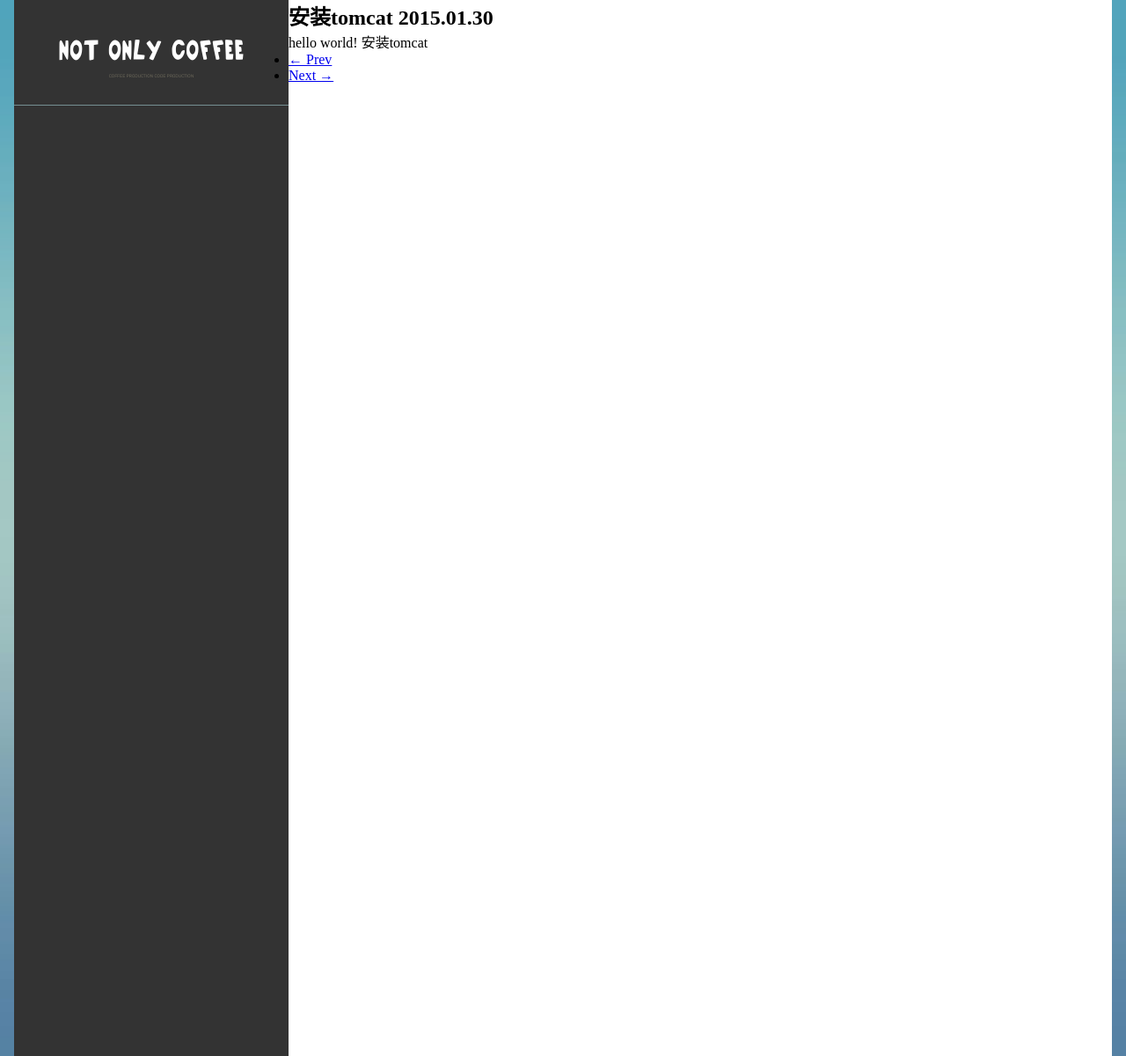
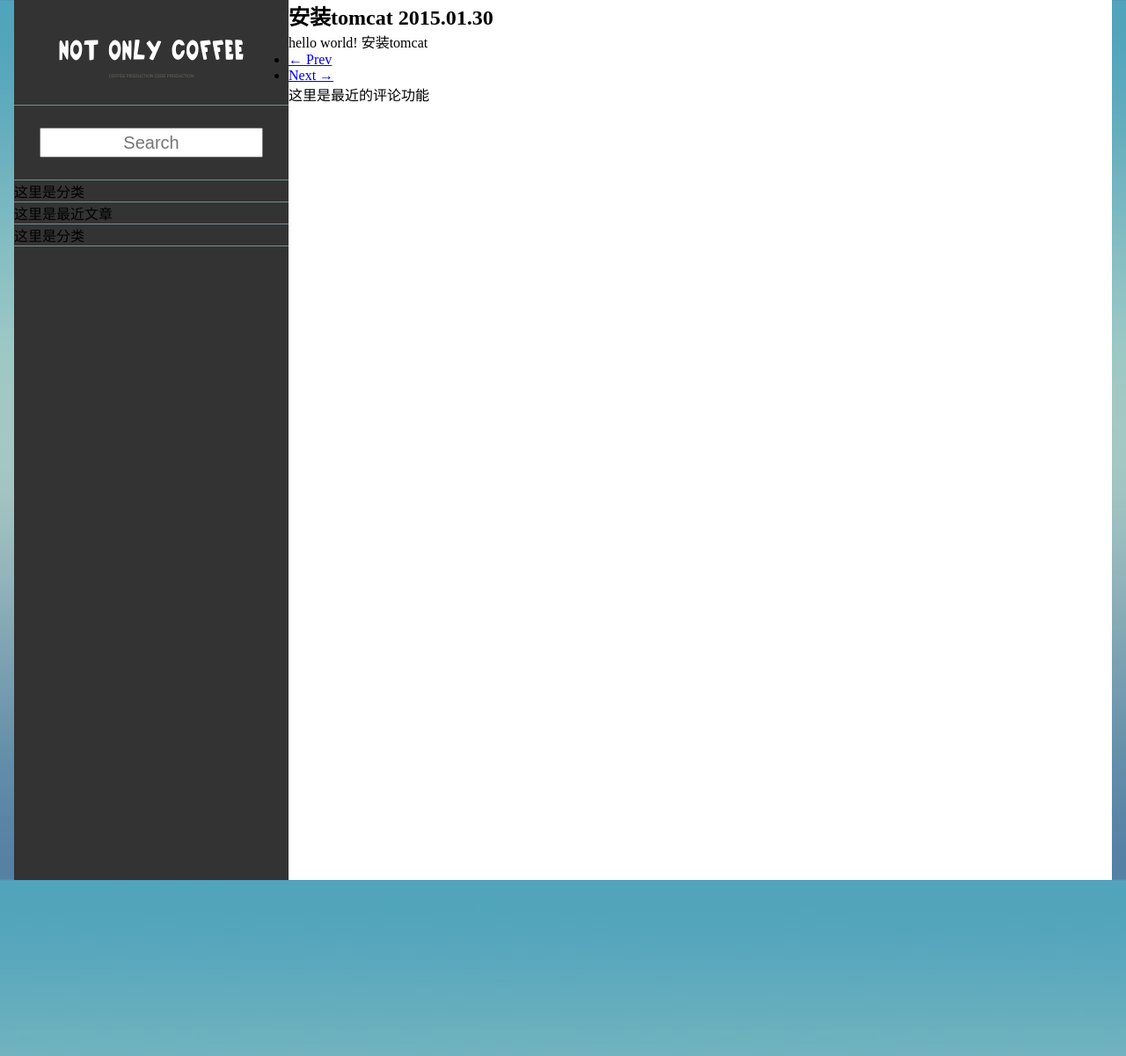
Before and after one commit to notonlycoffee/notonlycoffee.github.io, a Jekyll site: the page built from _posts/2015-01-30-安装tomcat.md, in a window 1280 px wide. Shown: the whole page at 88% size. Built offline with Jekyll 4.4.1, drawn with Linux system fonts in a browser that asks for light colours.

Commit message:
add categories.html recent_comments.html recent_posts.html files

```diff
--- a/_config.yml
+++ b/_config.yml
@@ -10,7 +10,7 @@ baseurl: /
 #静态内容请求路径
 static_path: /static
 
-port: 4001
+#port: 4001
 
 #搜索功能
 
--- /dev/null
+++ b/_includes/categories.html
@@ -0,0 +1,8 @@
+
+
+
+<div>
+
+	<span>这里是分类</span>
+
+</div>
--- a/_includes/comments.html
+++ b/_includes/comments.html
@@ -0,0 +1,5 @@
+
+
+<div>
+	这里是最近的评论功能
+</div>
--- a/_includes/left.html
+++ b/_includes/left.html
@@ -5,3 +5,20 @@
 	<p id="blog_name">NOT ONLY COFFEE</p>
 	<p id="blog_desc">COFFEE PRODUCTION CODE PRODUCTION</p>
 </div>
+
+
+<div id="search_div">
+	<input id="search_input" type="text" placeholder="Search" />
+</div>
+
+
+<div id="categories_div">
+	{% include categories.html %}
+</div>
+
+<div id="recent_posts_div">
+	{% include recent_posts.html %}
+</div>
+<div id="recent_comments_div">
+	{% include recent_comments.html %}
+</div>
--- /dev/null
+++ b/_includes/recent_comments.html
@@ -0,0 +1,8 @@
+
+
+
+<div>
+
+	<span>这里是分类</span>
+
+</div>
--- /dev/null
+++ b/_includes/recent_posts.html
@@ -0,0 +1,8 @@
+
+
+
+<div>
+
+	<span>这里是最近文章</span>
+
+</div>
--- a/static/css/public.css
+++ b/static/css/public.css
@@ -21,7 +21,7 @@ body {
 
 #content_all {
 	width: 1248px;
-    height: 1200px;
+    height: 1000px;
     background: #FFF;
     margin: 0 auto;
 }
@@ -52,3 +52,21 @@ body {
 	text-align: center;
 	font-size:5px;
 }
+
+#search_div {
+	text-align: center;
+	border-bottom: solid 1px #768f92;
+}
+
+#search_input {
+	margin: 25px auto;
+    width: 80%;
+    height: 30px;
+    text-align: center;
+    font-size: 20px;
+}
+
+
+#categories_div,#recent_comments_div,#recent_posts_div{
+	border-bottom: solid 1px #768f92;
+}
```
